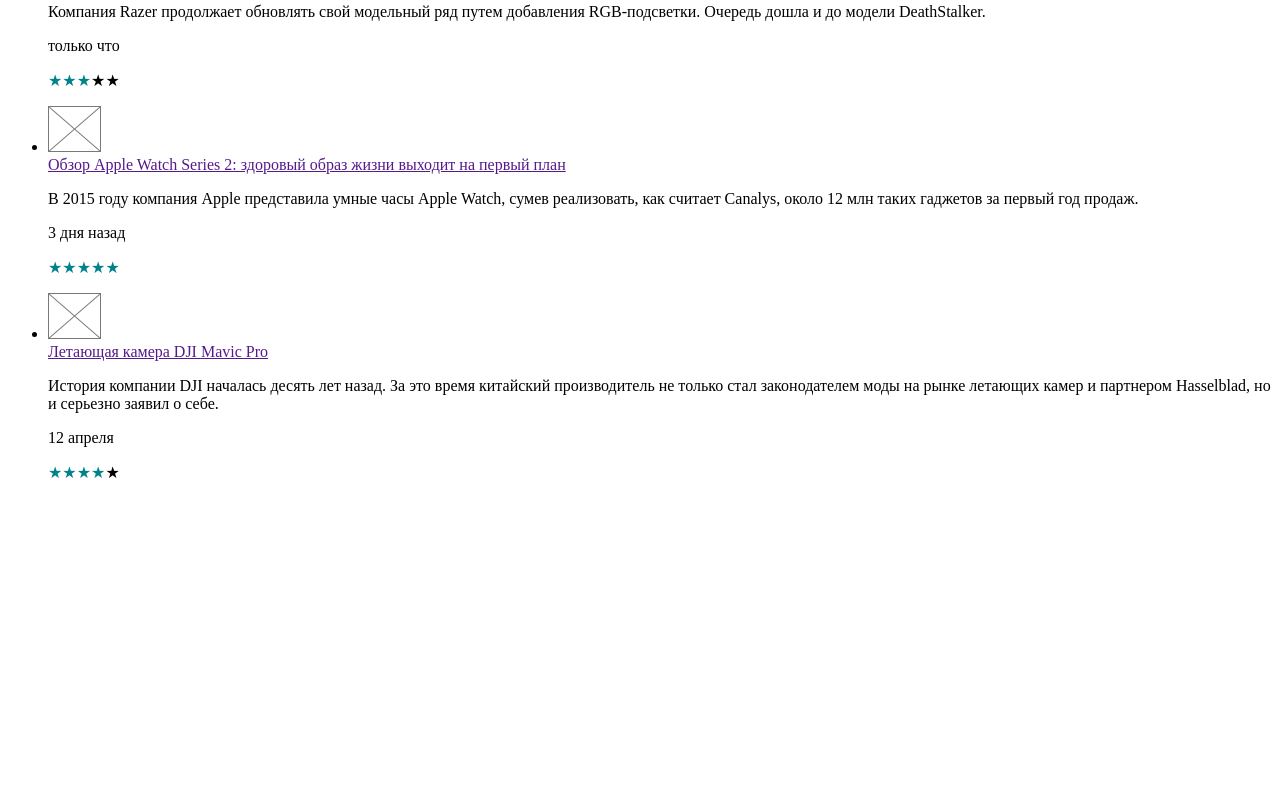
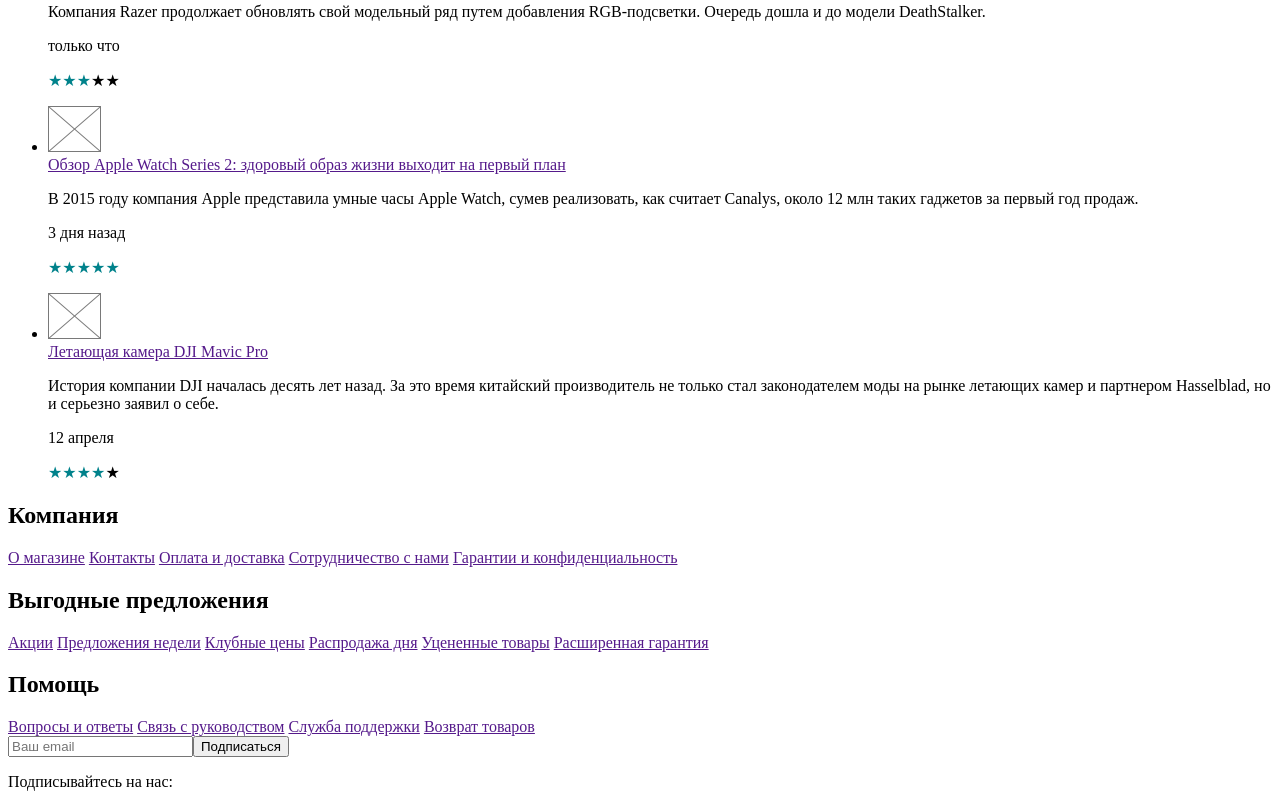
Before and after one commit to Free4evo/internet-shop, a plain HTML site: page index.html in a window 1280 px wide. Shown: the part 5086-5893 px from the top of the page. Before the commit the page ends 5584 px from the top, so only its background shows below. Drawn offline with Linux system fonts and the light colour scheme; some icons are missing.

Commit message:
add website footer

```diff
--- a/index.html
+++ b/index.html
@@ -3,6 +3,8 @@
     <head>
         <meta charset="utf-8">
         <title>Интернет магазин BlablaItem</title>
+        <link rel="stylesheet" href="https://cdn.jsdelivr.net/evil-icons/1.9.0/evil-icons.min.css">
+        <script src="https://cdn.jsdelivr.net/evil-icons/1.9.0/evil-icons.min.js"></script>
     </head>
     <body>
         <header>
@@ -255,5 +257,53 @@
                 </ul>
             </section>
         </main>
+        <footer class="website-footer">
+            <nav class="company">
+                <h2>Компания</h2>
+                <a href="">О магазине</a>
+                <a href="">Контакты</a>
+                <a href="">Оплата и доставка</a>
+                <a href="">Сотрудничество с нами</a>
+                <a href="">Гарантии и конфиденциальность</a>
+            </nav>
+            <nav class="bestDeals">
+                <h2>Выгодные предложения</h2>
+                <a href="">Акции</a>
+                <a href="">Предложения недели</a>
+                <a href="">Клубные цены</a>
+                <a href="">Распродажа дня</a>
+                <a href="">Уцененные товары</a>
+                <a href="">Расширенная гарантия</a>
+            </nav>
+            <nav class="help">
+                <h2>Помощь</h2>
+                <a href="">Вопросы и ответы</a>
+                <a href="">Связь с руководством</a>
+                <a href="">Служба поддержки</a>
+                <a href="">Возврат товаров</a>
+            </nav>
+            <div class="subscribe">
+                <label><input type="email" placeholder="Ваш email"></label><button type="submit">Подписаться</button>
+                <p>Подписывайтесь на нас:</p>
+                <a href="">
+                    <div data-icon="ei-sc-facebook"></div>
+                </a>
+                <a href="">
+                    <div data-icon="ei-sc-google-plus"></div>
+                </a>
+                <a href="">
+                    <div data-icon="ei-sc-pinterest"></div>
+                </a>
+                <a href="">
+                    <div data-icon="ei-sc-twitter"></div>
+                </a>
+                <a href="">
+                    <div data-icon="ei-sc-linkedin"></div>
+                </a>
+                <a href="">
+                    <div data-icon="ei-sc-vk"></div>
+                </a>
+            </div>
+        </footer>
     </body>
 </html>
```
